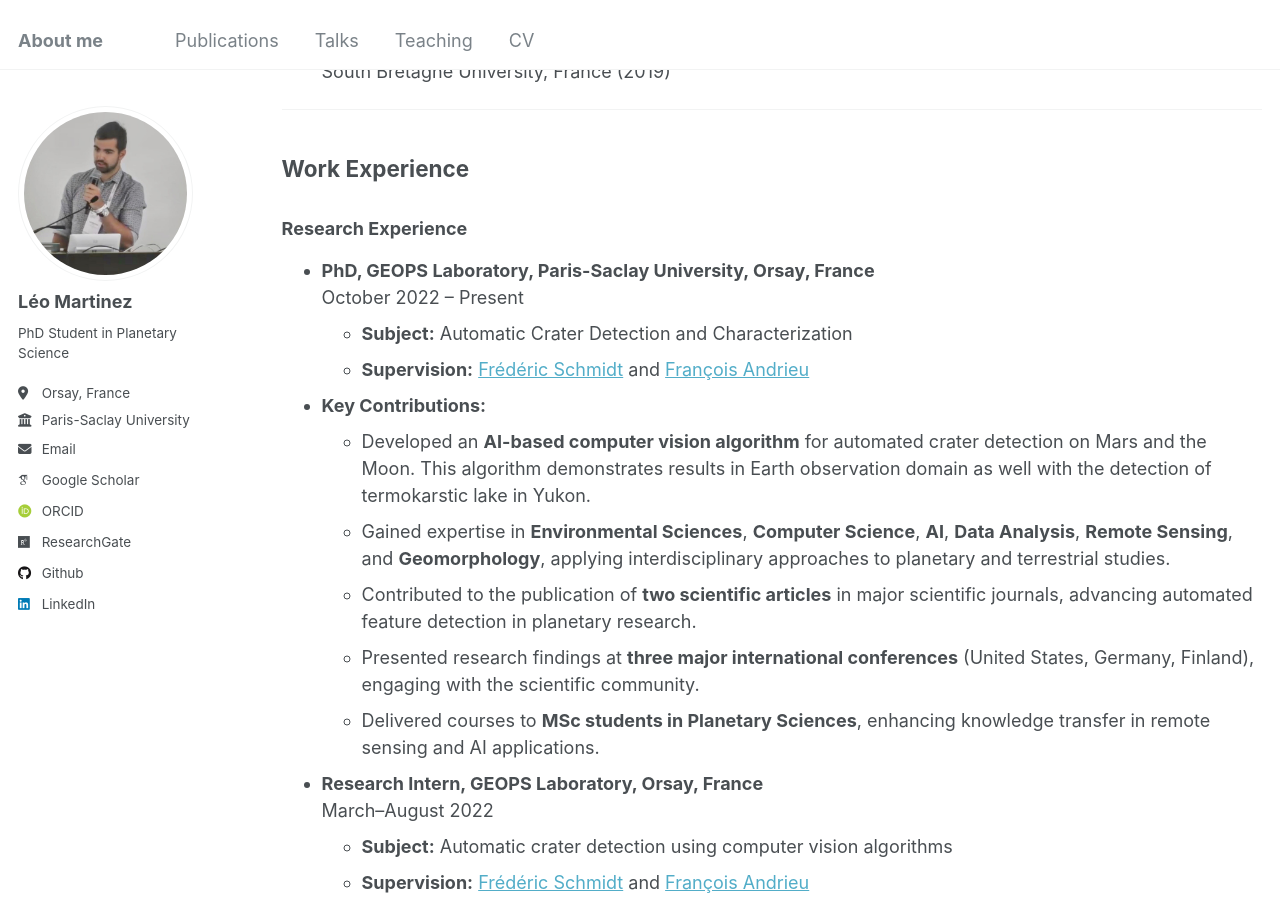
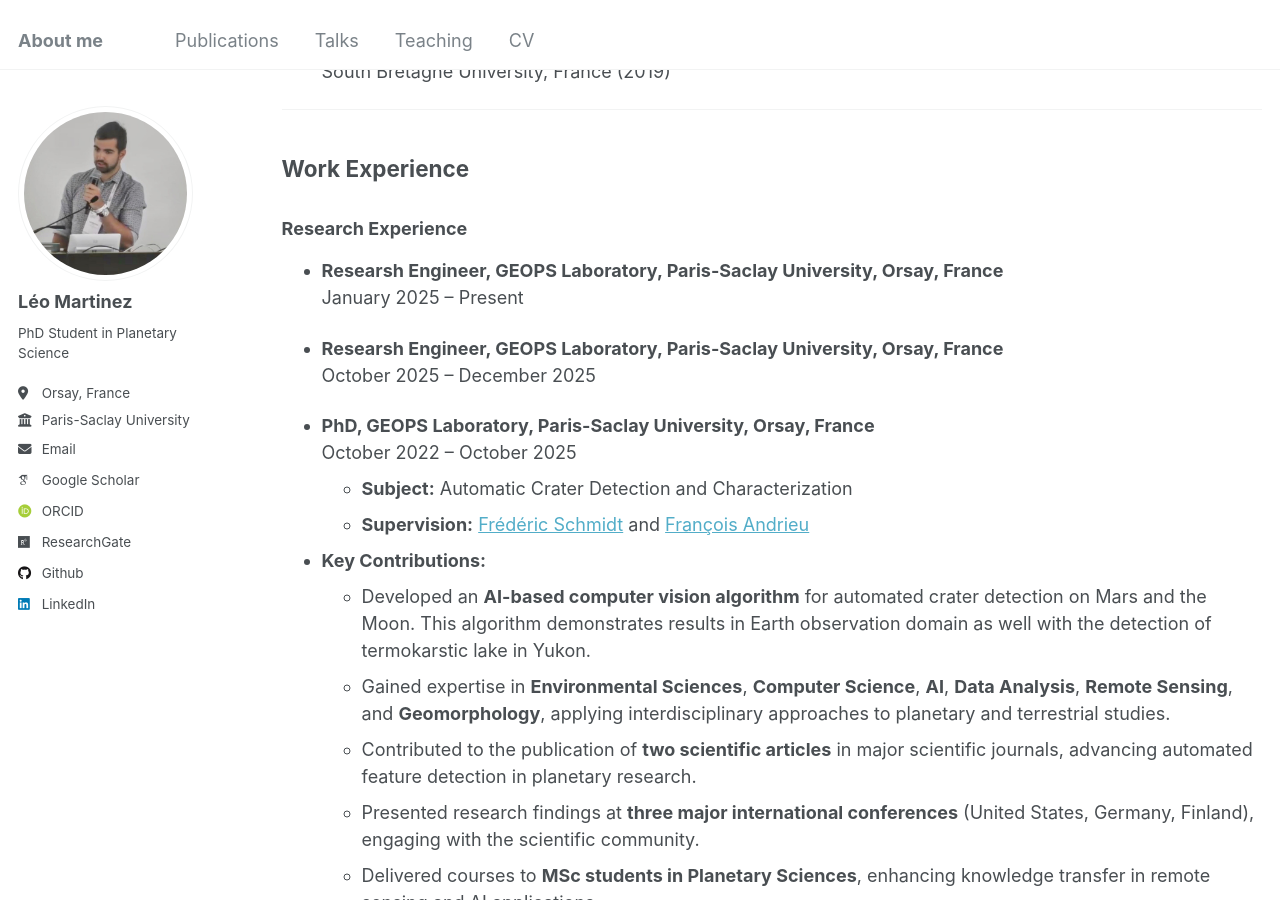
Before and after one commit to leomrtinez/leomrtinez.github.io, a Jekyll site: the page built from _pages/cv.md, in a window 1280 px wide and 900 px high, scrolled down 581 px. Built offline with Jekyll 4.4.1, drawn with Linux system fonts in a browser that asks for light colours; some web fonts are replaced.

```diff
--- a/_pages/cv.md
+++ b/_pages/cv.md
@@ -35,8 +35,16 @@
 
 ### Research Experience
 
+
+- **Researsh Engineer, GEOPS Laboratory, Paris-Saclay University, Orsay, France**
+  January 2025 – Present
+
+
+- **Researsh Engineer, GEOPS Laboratory, Paris-Saclay University, Orsay, France**
+  October 2025 – December 2025
+
 - **PhD, GEOPS Laboratory, Paris-Saclay University, Orsay, France**
-  October 2022 – Present
+  October 2022 – October 2025
   - **Subject:** Automatic Crater Detection and Characterization
   - **Supervision:** [Frédéric Schmidt](https://fredericschmidt.github.io) and [François Andrieu](https://www.insu.cnrs.fr/fr/personne/francois-andrieu)
 - **Key Contributions:**
```
